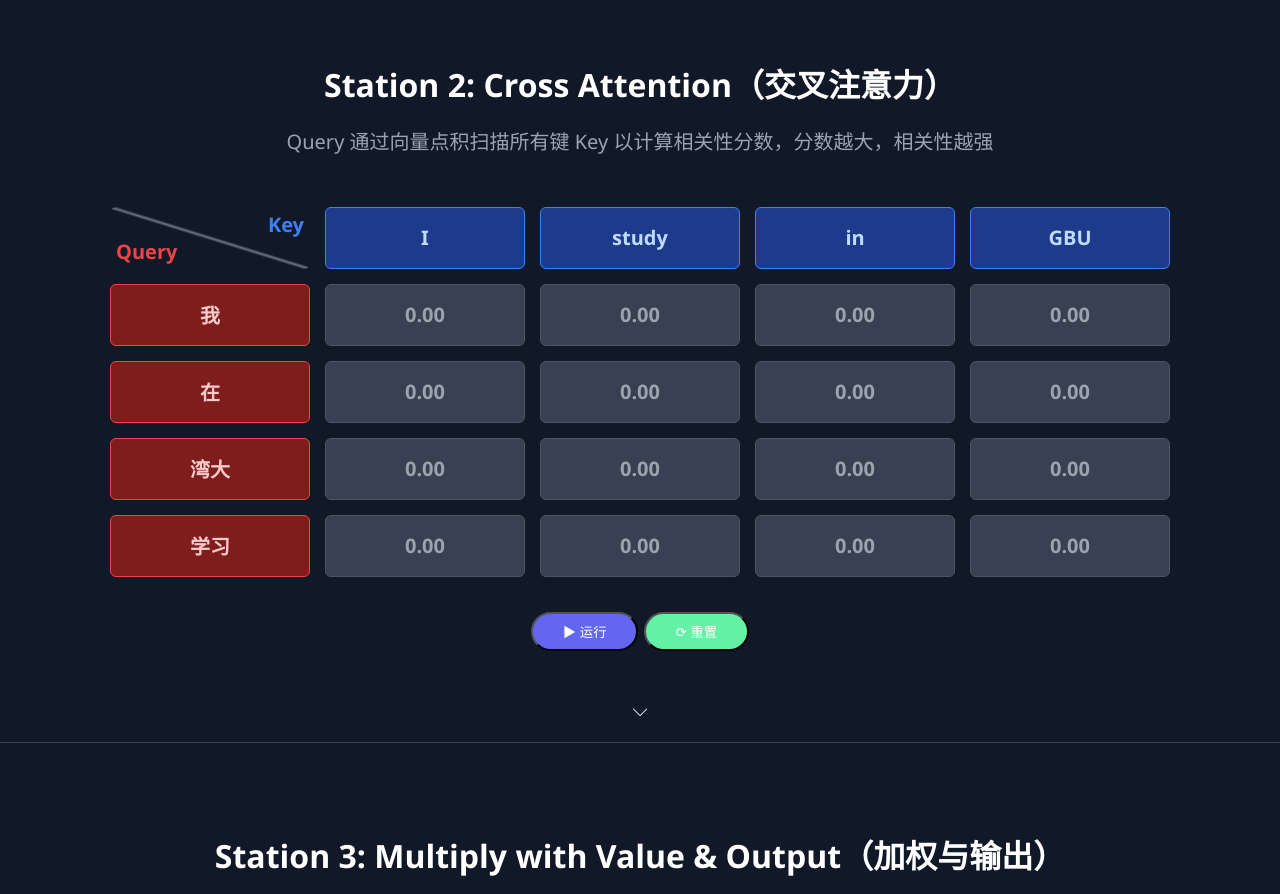
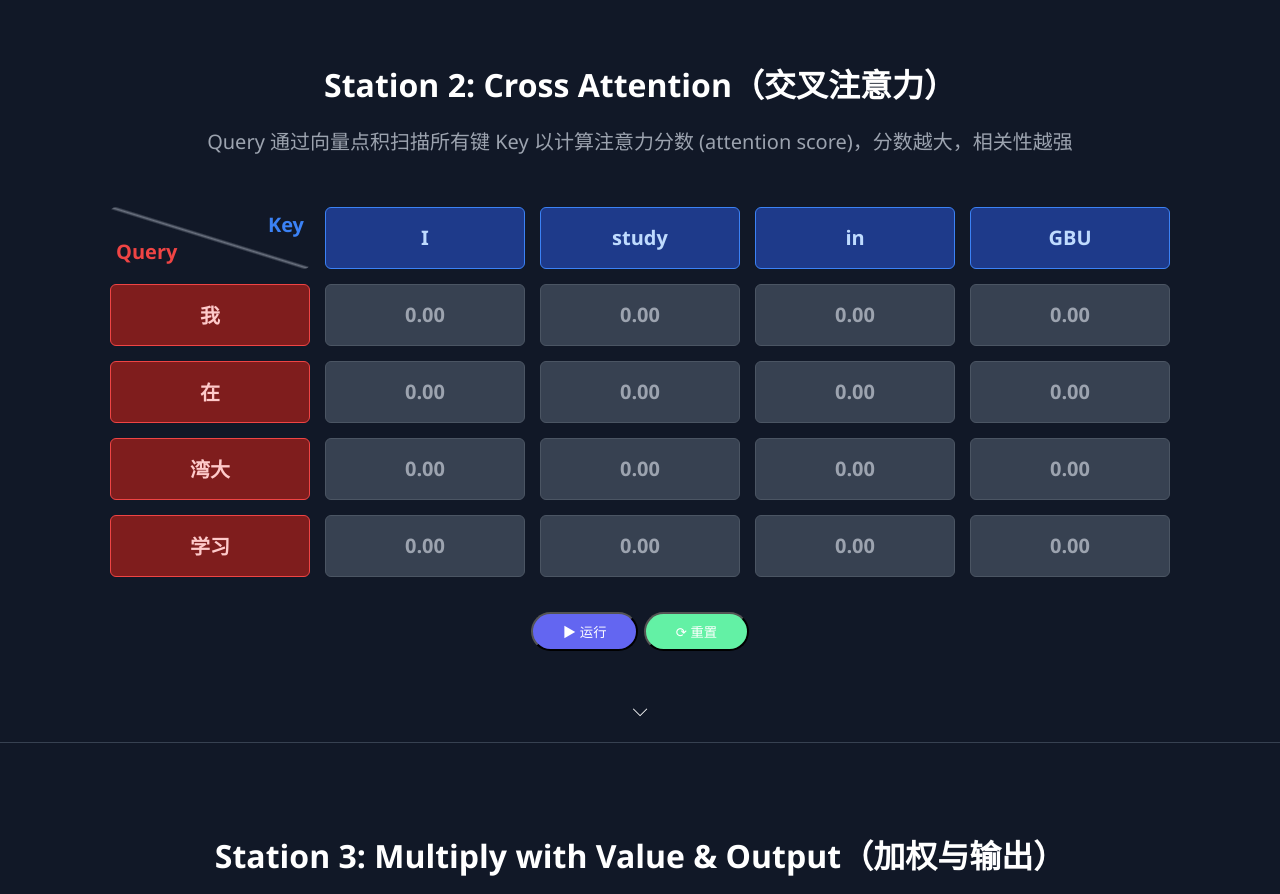
Before and after one commit to Ranger-Liang/Dynamic-Demonstrate-of-Transformer, a plain HTML site: page index.html in a window 1280 px wide. Shown: the part 1660-2554 px from the top of the page. Drawn offline with nearby package versions, Linux system fonts and the light colour scheme.

Commit message:
update a word in station2

```diff
--- a/index.html
+++ b/index.html
@@ -111,7 +111,7 @@
     <section class="station">
         <div class="content-wrapper">
             <h2>Station 2: Cross Attention（交叉注意力）</h2>
-            <p class="desc">Query 通过向量点积扫描所有键 Key 以计算相关性分数，分数越大，相关性越强</p>
+            <p class="desc">Query 通过向量点积扫描所有键 Key 以计算注意力分数 (attention score)，分数越大，相关性越强</p>
             <div id="container-2"></div>
 
             <button onclick="playStation2() " class="play">▶ 运行</button>
```
